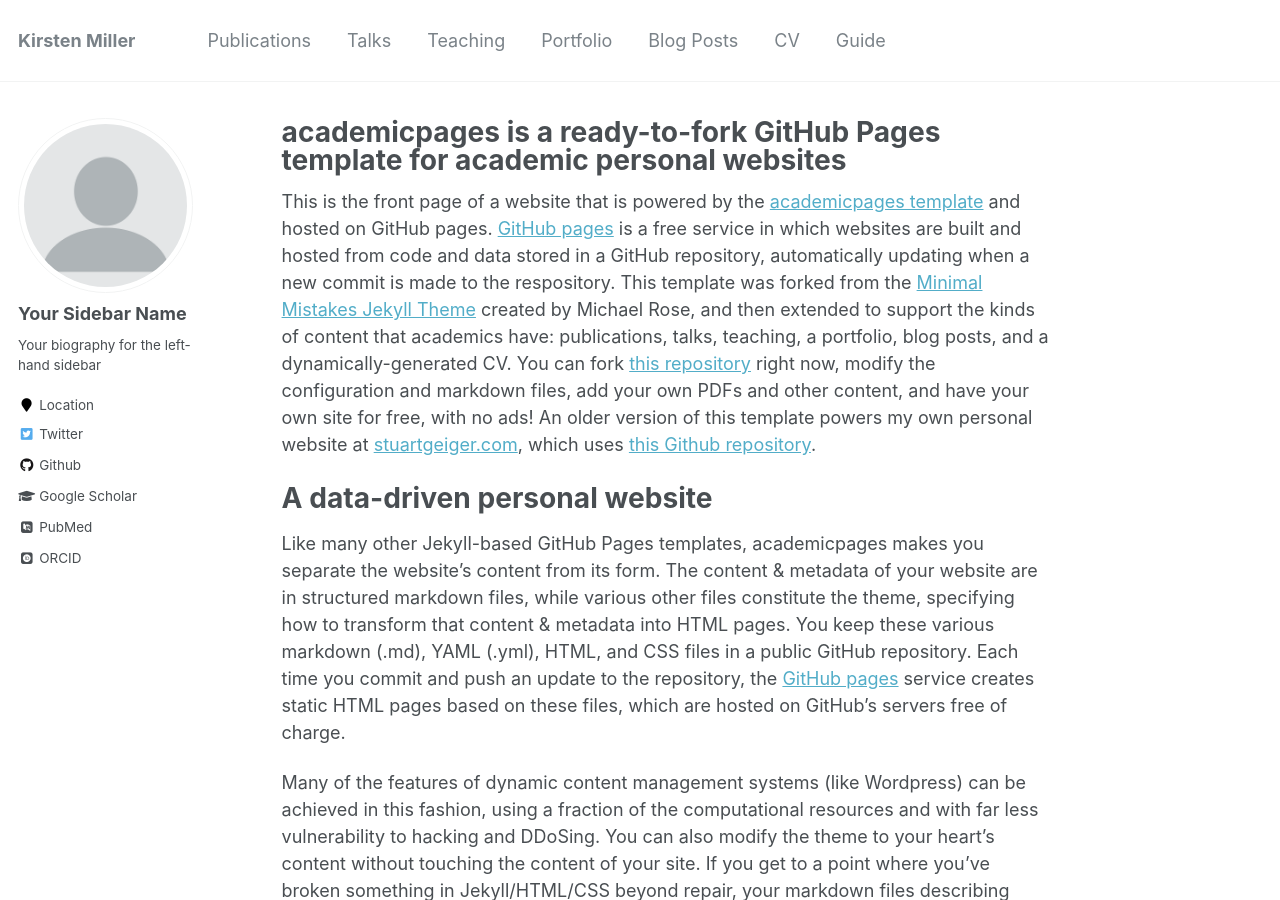
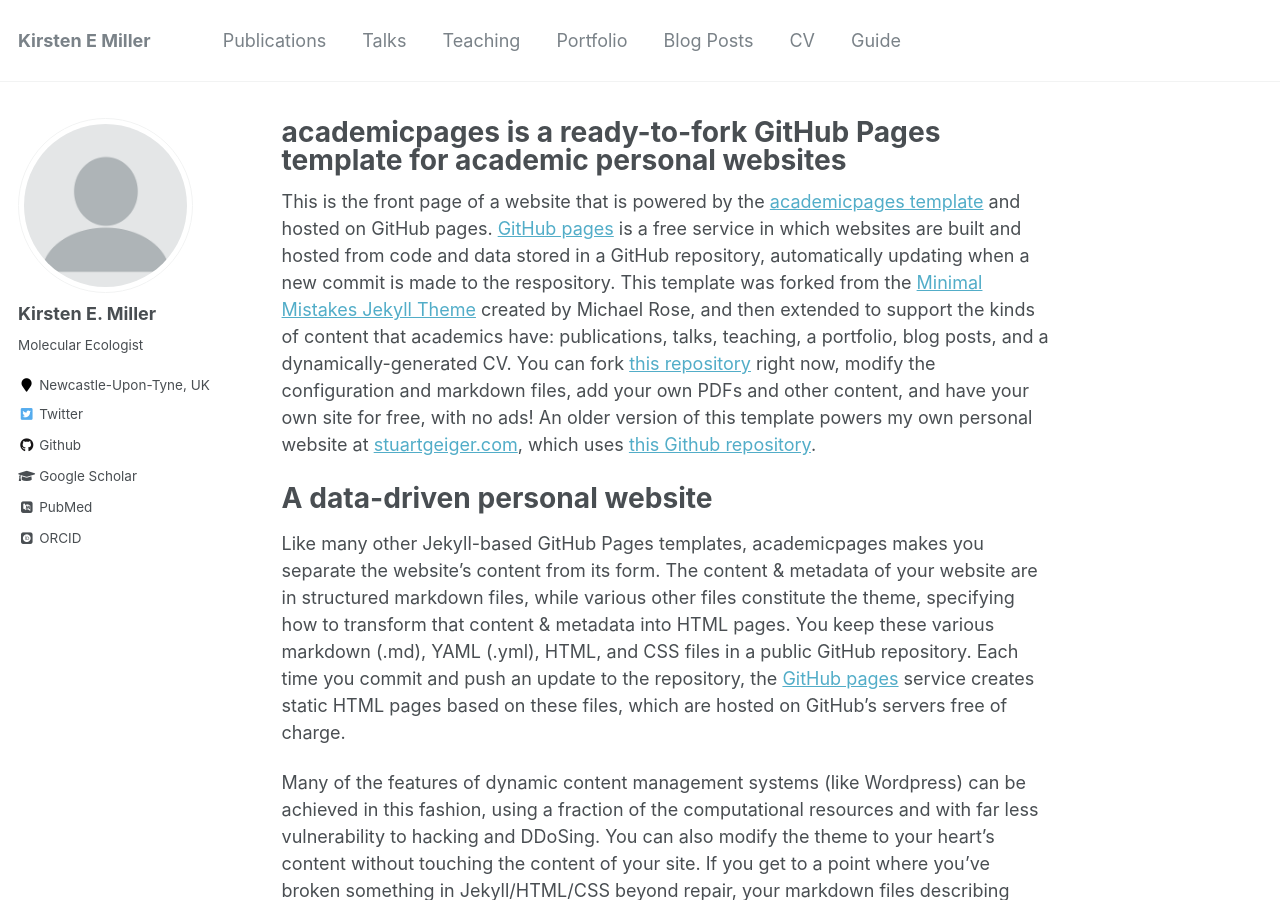
Before and after one commit to GeneBerry/Geneberry.github.io, a Jekyll site: the page built from _pages/about.md, in a window 1280 px wide and 900 px high. Built offline with Jekyll 4.4.1, drawn with Linux system fonts in a browser that asks for light colours; some web fonts are replaced.

Commit message:
Update _config.yml

```diff
--- a/_config.yml
+++ b/_config.yml
@@ -6,8 +6,8 @@
 # `jekyll serve`. If you change this file, please restart the server process.
 
 # Site Settings
-locale                   : "en-US"
-title                    : "Kirsten Miller"
+locale                   : "en-UK"
+title                    : "Kirsten E Miller"
 title_separator          : "-"
 name                     : &name "Kirsten Miller"
 description              : &description "personal description"
@@ -80,10 +80,10 @@ analytics:
 
 # Site Author
 author:
-  name             : "Your Sidebar Name"
+  name             : "Kirsten E. Miller"
   avatar           : "profile.png"
-  bio              : "Your biography for the left-hand sidebar"
-  location         : "Location"
+  bio              : "Molecular Ecologist"
+  location         : "Newcastle-Upon-Tyne, UK"
   employer         :
   pubmed           : "https://www.ncbi.nlm.nih.gov/pubmed/?term=john+snow"
   googlescholar    : "http://yourfullgooglescholarurl.com"
```
